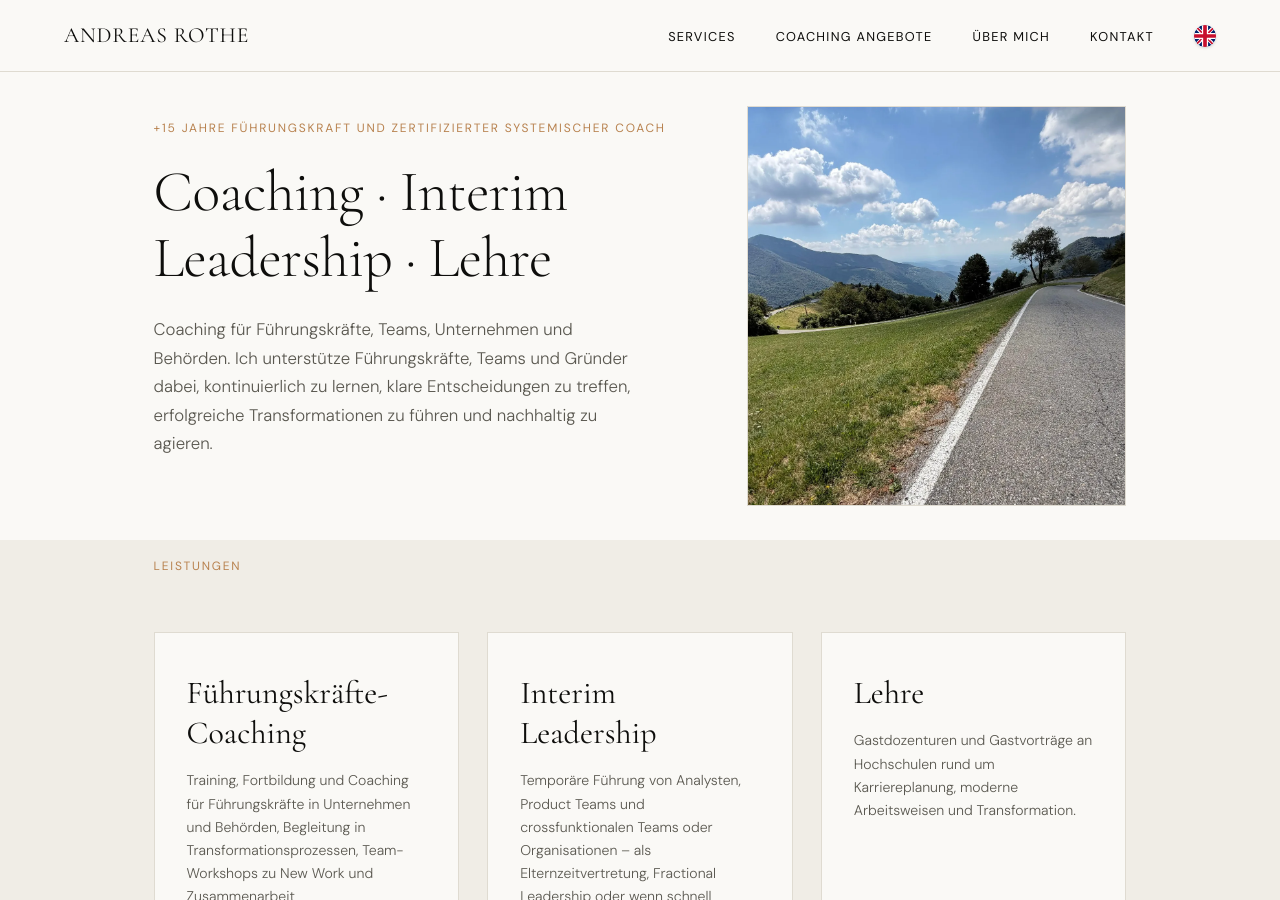
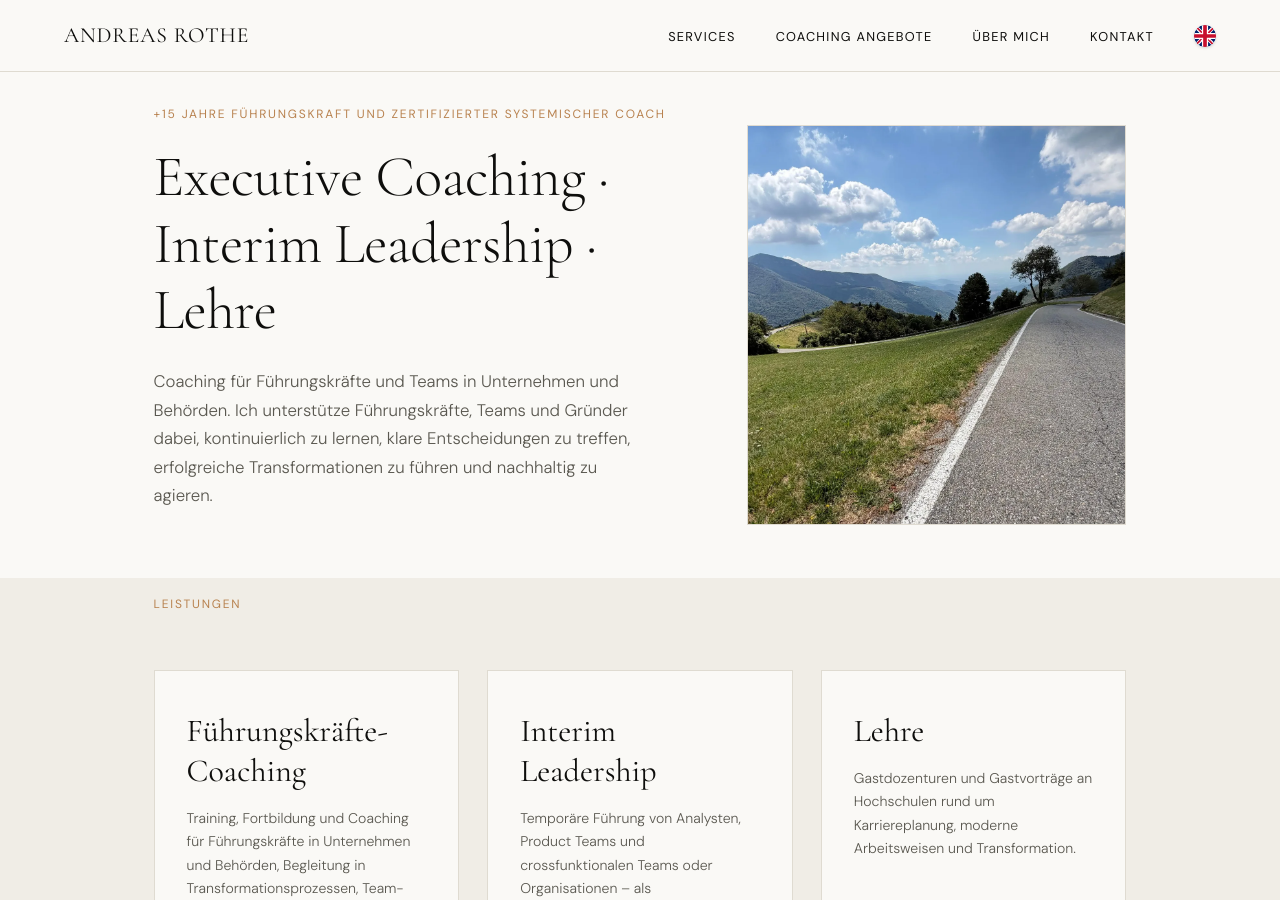
Before and after one commit to arothe161/andreasrothe, a Jekyll site: the page built from index.html, in a window 1280 px wide and 900 px high. Built offline with Jekyll 4.4.1, drawn with Linux system fonts in a browser that asks for light colours; some of the changed text lies outside the part shown.

Commit message:
Updated Copy

```diff
--- a/_data/de.yml
+++ b/_data/de.yml
@@ -11,8 +11,8 @@ nav_lang_title: "Switch to English version"
 
 # Hero
 hero_eyebrow: "+15 Jahre Führungskraft und Zertifizierter Systemischer Coach"
-hero_title_line1: "Coaching · Interim Leadership · Lehre"
-hero_sub: "Coaching für Führungskräfte, Teams, Unternehmen und Behörden. Ich unterstütze Führungskräfte, Teams und Gründer dabei, kontinuierlich zu lernen, klare Entscheidungen zu treffen, erfolgreiche Transformationen zu führen und nachhaltig zu agieren."
+hero_title_line1: "Executive Coaching · Interim Leadership · Lehre"
+hero_sub: "Coaching für Führungskräfte und Teams in Unternehmen und Behörden. Ich unterstütze Führungskräfte, Teams und Gründer dabei, kontinuierlich zu lernen, klare Entscheidungen zu treffen, erfolgreiche Transformationen zu führen und nachhaltig zu agieren."
 hero_cta: "Kennenlerngespräch vereinbaren"
 hero_stat_num: "15+"
 #hero_stat_label: "Jahre Erfahrung in Führung & Skalierung"
@@ -48,7 +48,7 @@ angebot_2_desc: "Temporäre Führung von Analysten, Product Teams und crossfunkt
 angebot_3_title: "Lehre"
 angebot_3_desc: "Gastdozenturen und Gastvorträge an Hochschulen rund um Karriereplanung, moderne Arbeitsweisen und Transformation."
 
-angebot_link_more: "Mehr erfahren →"
+angebot_link_more: "Mehr zu meinem Coaching →"
 
 # Testimonials
 testi_label: "Referenzen"
```
